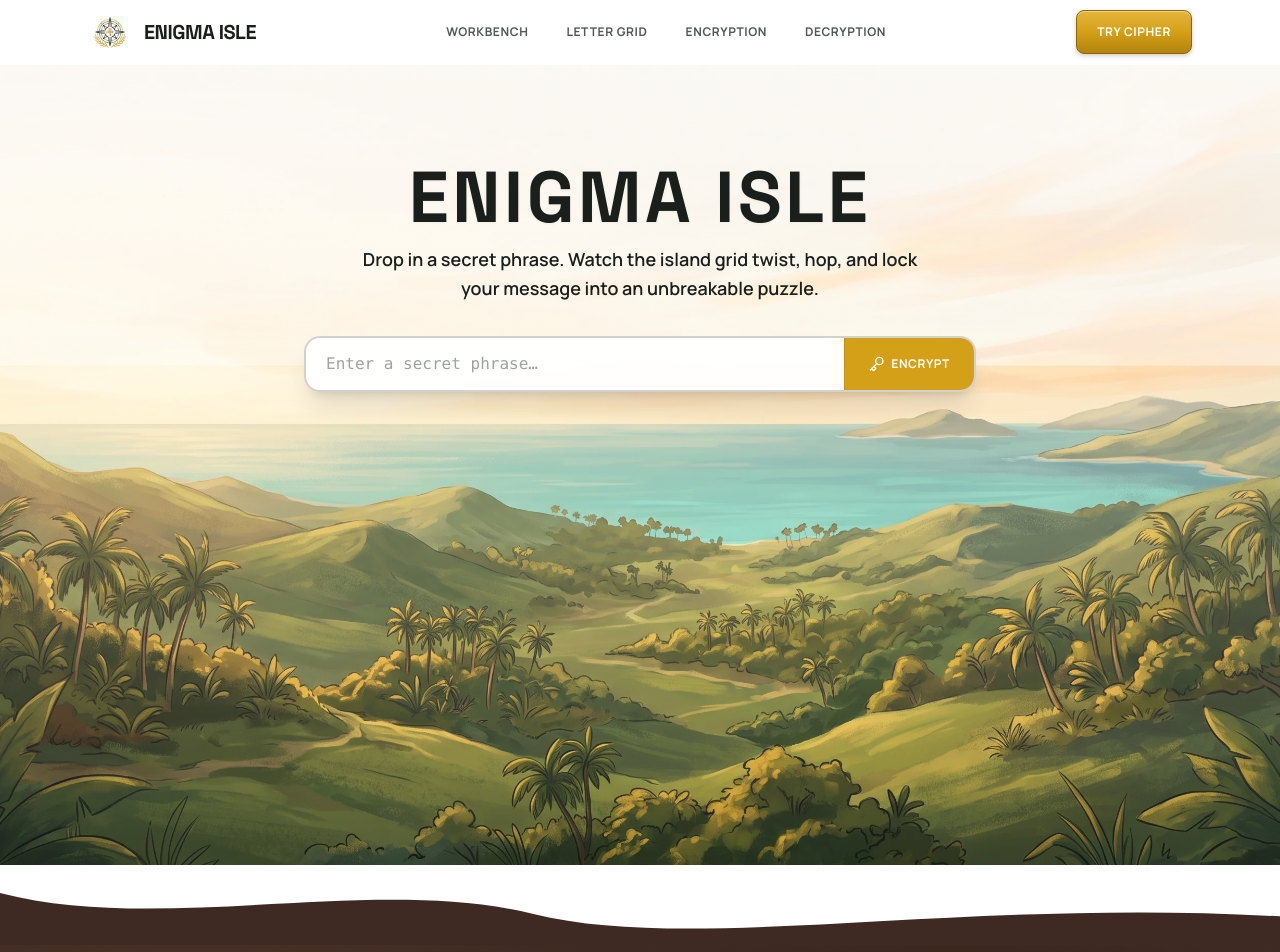
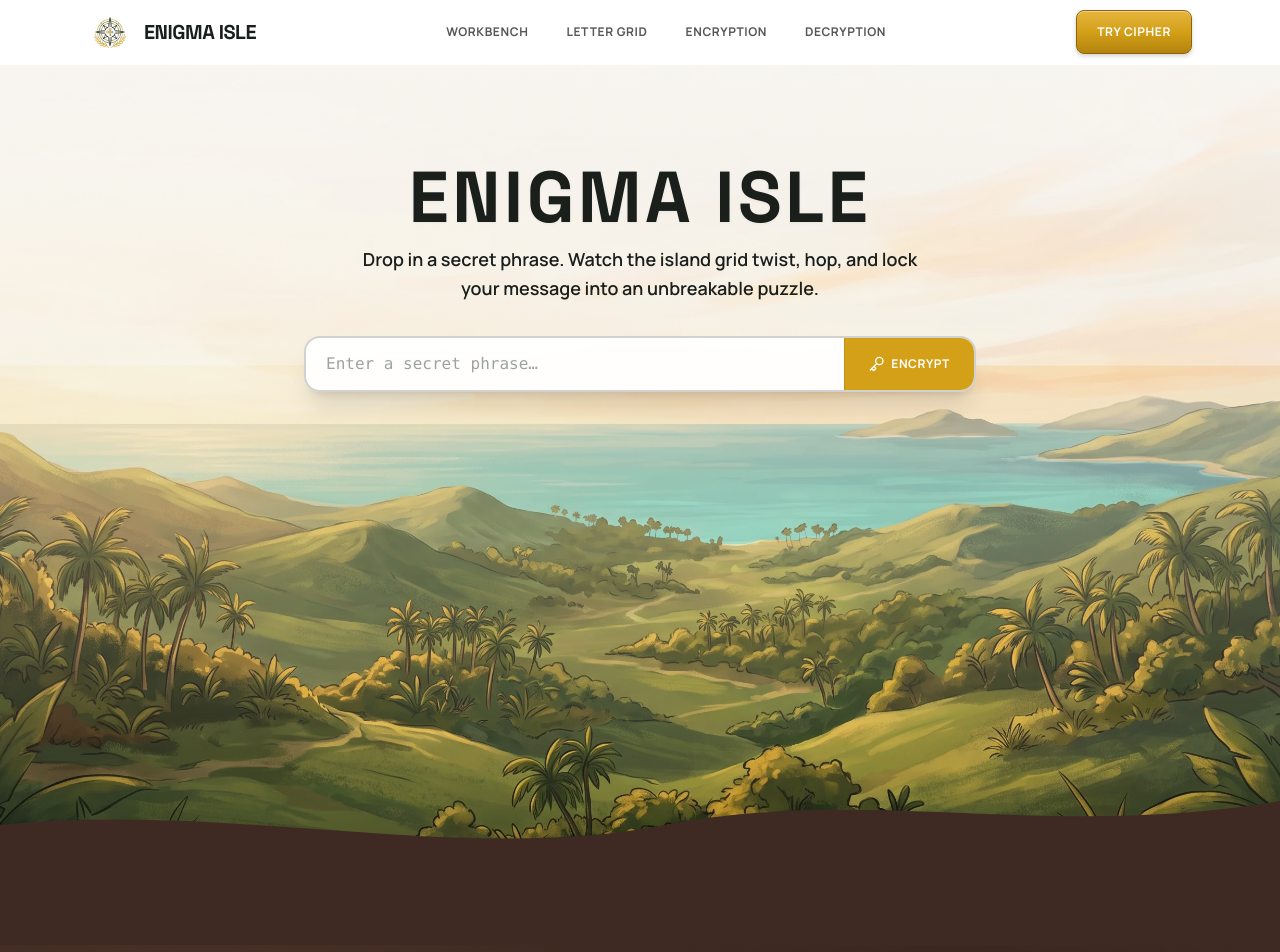
Before and after one commit to Dukeabaddon/Enigma-Isle, a React (Vite) app: page / in a window 1280 px wide. Shown: the top 952 px of the page. Built offline with nearby package versions, Linux system fonts and the light colour scheme.

Commit message:
feat(hero): wave mask on hero plate, seamless #3E2A22 dirt ground, dropdown dismiss, and smooth scroll

```diff
--- a/src/components/hero/HeroWorkbench.tsx
+++ b/src/components/hero/HeroWorkbench.tsx
@@ -1,4 +1,4 @@
-import { useState } from 'react';
+import { useState, useEffect, useRef } from 'react';
 import { Key } from 'lucide-react';
 import { useCipher } from '@/hooks/useCipher';
 import ResultExpand from './ResultExpand';
@@ -21,8 +21,35 @@ export default function HeroWorkbench() {
   const [stepsModalOpen, setStepsModalOpen] = useState(false);
   const [activeAction, setActiveAction] = useState<'encrypt' | 'decrypt'>('encrypt');
   const [dropdownOpen, setDropdownOpen] = useState(false);
+  const dropdownRef = useRef<HTMLDivElement>(null);
+
+  // Smooth scroll to expanded cipher result upon execution (Moat f9daf886)
+  useEffect(() => {
+    if (isExpanded && (encryptResult || decryptResult)) {
+      const timer = setTimeout(() => {
+        const el = document.getElementById('cipher-result');
+        if (el) {
+          el.scrollIntoView({ behavior: 'smooth', block: 'center' });
+        }
+      }, 150);
+      return () => clearTimeout(timer);
+    }
+  }, [isExpanded, encryptResult, decryptResult]);
+
+  // Close dropdown on outside click
+  useEffect(() => {
+    if (!dropdownOpen) return;
+    const handleClickOutside = (e: MouseEvent) => {
+      if (dropdownRef.current && !dropdownRef.current.contains(e.target as Node)) {
+        setDropdownOpen(false);
+      }
+    };
+    window.addEventListener('mousedown', handleClickOutside);
+    return () => window.removeEventListener('mousedown', handleClickOutside);
+  }, [dropdownOpen]);
 
   const handlePrimaryClick = () => {
+    setDropdownOpen(false);
     if (activeAction === 'encrypt') {
       handleEncrypt();
     } else {
@@ -30,18 +57,34 @@ export default function HeroWorkbench() {
     }
   };
 
+  // Immediate dropdown dismissal on alternate selection (Moat 5675e5b3 & 663bd05e)
   const handleSelectAlternate = (action: 'encrypt' | 'decrypt') => {
     setActiveAction(action);
     setDropdownOpen(false);
+    if (document.activeElement instanceof HTMLElement) {
+      document.activeElement.blur();
+    }
   };
 
   return (
     <section
       id="workbench"
-      className="relative w-full overflow-hidden bg-white min-h-[110dvh] flex flex-col justify-between"
+      className="relative w-full overflow-hidden bg-[#3E2A22] min-h-[110dvh] flex flex-col justify-between"
     >
-      {/* Background Island Scenic Plate with Tuned White Fade — Fixed to top 100dvh */}
-      <div className="absolute top-0 left-0 right-0 h-[100dvh] pointer-events-none select-none z-0 overflow-hidden">
+      {/* Hidden SVG Definition for Smooth Responsive Wave Clip-Path applied to island plate */}
+      <svg width="0" height="0" className="absolute pointer-events-none" aria-hidden="true">
+        <defs>
+          <clipPath id="hero-island-wave-cut" clipPathUnits="objectBoundingBox">
+            <path d="M 0,0 L 1,0 L 1,0.92 C 0.82,0.97 0.68,0.90 0.52,0.95 C 0.36,1.0 0.18,0.92 0,0.95 Z" />
+          </clipPath>
+        </defs>
+      </svg>
+
+      {/* Background Island Scenic Plate with Tuned White Fade and Wave Cut Bottom (Moat 6b0b1600 & ac5fd4b6) */}
+      <div
+        className="absolute top-0 left-0 right-0 h-[100dvh] pointer-events-none select-none z-0 overflow-hidden"
+        style={{ clipPath: 'url(#hero-island-wave-cut)' }}
+      >
         <div
           className="absolute inset-0 bg-cover bg-bottom opacity-95 max-sm:hidden"
           style={{ backgroundImage: `url('/images/hero-island.webp')` }}
@@ -51,7 +94,7 @@ export default function HeroWorkbench() {
           style={{ backgroundImage: `url('/images/hero-island-mobile.webp')` }}
         />
         {/* Soft, breathable top fade revealing lush island art */}
-        <div className="absolute inset-0 bg-gradient-to-b from-white/55 via-white/20 to-transparent" />
+        <div className="absolute inset-0 bg-gradient-to-b from-white/60 via-white/25 to-transparent" />
       </div>
 
       {/* Main Hero Interactive Container - Full Screen positioned higher */}
@@ -87,9 +130,10 @@ export default function HeroWorkbench() {
               }}
             />
 
-            {/* Key Cluster: ONLY ONE button visible at a time; hover dropdown switches active */}
+            {/* Key Cluster: ONLY ONE button visible at a time; clean state-controlled replacement */}
             <div
-              className="relative group shrink-0 flex items-stretch"
+              ref={dropdownRef}
+              className="relative shrink-0 flex items-stretch"
               onMouseEnter={() => setDropdownOpen(true)}
               onMouseLeave={() => setDropdownOpen(false)}
             >
@@ -100,7 +144,7 @@ export default function HeroWorkbench() {
                   onClick={handlePrimaryClick}
                   aria-label="Encrypt"
                   title="Run Encryption"
-                  className="inline-flex min-h-12 items-center justify-center gap-1.5 rounded-r-[14px] px-6 text-xs font-bold uppercase tracking-wider bg-[#D4A017] hover:bg-[#C29012] text-white active:scale-95 transition-all shadow-none sm:min-w-[6.5rem] border-l border-ink/10 whitespace-nowrap"
+                  className="inline-flex min-h-12 items-center justify-center gap-1.5 rounded-r-[14px] px-6 text-xs font-bold uppercase tracking-wider bg-[#D4A017] hover:bg-[#C29012] text-white active:scale-95 transition-all shadow-none sm:min-w-[6.5rem] border-l border-ink/10 whitespace-nowrap cursor-pointer"
                 >
                   <Key className="h-4 w-4 text-white" aria-hidden />
                   <span className="font-bold">Encrypt</span>
@@ -111,26 +155,23 @@ export default function HeroWorkbench() {
                   onClick={handlePrimaryClick}
                   aria-label="Decrypt"
                   title="Run Decryption"
-                  className="inline-flex min-h-12 items-center justify-center gap-1.5 rounded-r-[14px] px-6 text-xs font-bold uppercase tracking-wider bg-[#2F8F6B] hover:bg-[#267759] text-white active:scale-95 transition-all shadow-none sm:min-w-[6.5rem] border-l border-ink/10 whitespace-nowrap"
+                  className="inline-flex min-h-12 items-center justify-center gap-1.5 rounded-r-[14px] px-6 text-xs font-bold uppercase tracking-wider bg-[#2F8F6B] hover:bg-[#267759] text-white active:scale-95 transition-all shadow-none sm:min-w-[6.5rem] border-l border-ink/10 whitespace-nowrap cursor-pointer"
                 >
                   <Key className="h-4 w-4 text-white" aria-hidden />
                   <span className="font-bold">Decrypt</span>
                 </button>
               )}
 
-              {/* Hover / Focus Dropdown: Replaces active button upon click */}
-              <div
-                className={`absolute right-0 top-full pt-1.5 z-30 ${
-                  dropdownOpen ? 'block' : 'hidden group-hover:block group-focus-within:block'
-                }`}
-              >
+              {/* State-controlled Dropdown: Closes immediately on selection (Moat 5675e5b3) */}
+              {dropdownOpen && (
+                <div className="absolute right-0 top-full pt-1.5 z-30 animate-in fade-in zoom-in-95 duration-100">
                   {activeAction === 'encrypt' ? (
                     <button
                       type="button"
                       data-testid="cipher-toggle"
                       onClick={() => handleSelectAlternate('decrypt')}
                       title="Switch to Decrypt"
-                    className="inline-flex min-h-11 items-center justify-center gap-1.5 rounded-xl px-5 py-2.5 text-xs font-bold uppercase tracking-wider bg-[#2F8F6B] hover:bg-[#267759] text-white shadow-xl active:scale-95 transition-all whitespace-nowrap border border-white/20"
+                      className="inline-flex min-h-11 items-center justify-center gap-1.5 rounded-xl px-5 py-2.5 text-xs font-bold uppercase tracking-wider bg-[#2F8F6B] hover:bg-[#267759] text-white shadow-xl active:scale-95 transition-all whitespace-nowrap border border-white/20 cursor-pointer"
                     >
                       <Key className="h-4 w-4 text-white" />
                       <span>Decrypt</span>
@@ -141,13 +182,14 @@ export default function HeroWorkbench() {
                       data-testid="cipher-toggle"
                       onClick={() => handleSelectAlternate('encrypt')}
                       title="Switch to Encrypt"
-                    className="inline-flex min-h-11 items-center justify-center gap-1.5 rounded-xl px-5 py-2.5 text-xs font-bold uppercase tracking-wider bg-[#D4A017] hover:bg-[#C29012] text-white shadow-xl active:scale-95 transition-all whitespace-nowrap border border-white/20"
+                      className="inline-flex min-h-11 items-center justify-center gap-1.5 rounded-xl px-5 py-2.5 text-xs font-bold uppercase tracking-wider bg-[#D4A017] hover:bg-[#C29012] text-white shadow-xl active:scale-95 transition-all whitespace-nowrap border border-white/20 cursor-pointer"
                     >
                       <Key className="h-4 w-4 text-white" />
                       <span>Encrypt</span>
                     </button>
                   )}
                 </div>
+              )}
             </div>
           </div>
 
@@ -177,20 +219,6 @@ export default function HeroWorkbench() {
         encryptTraces={encryptResult?.traces}
         decryptTraces={decryptResult?.traces}
       />
-
-      {/* Bottom Curve Wave Transition matching Section 2 Brown Dirt #3E2A22 */}
-      {!isExpanded && (
-        <div className="relative z-20 w-full overflow-hidden leading-none pointer-events-none -mb-1">
-          <svg
-            className="w-full h-8 sm:h-14 text-[#3E2A22]"
-            viewBox="0 0 1200 120"
-            preserveAspectRatio="none"
-            fill="currentColor"
-          >
-            <path d="M0,0 C150,90 350,-40 500,45 C650,130 900,10 1200,50 L1200,120 L0,120 Z" />
-          </svg>
-        </div>
-      )}
     </section>
   );
 }
--- a/src/components/hero/ResultExpand.tsx
+++ b/src/components/hero/ResultExpand.tsx
@@ -44,17 +44,18 @@ export default function ResultExpand({
           <div
             className="w-full bg-[#3E2A22] bg-repeat-x py-16 sm:py-24 px-4 sm:px-6 relative min-h-[100dvh] flex flex-col justify-center"
             style={{
-              backgroundImage: `url('/images/hero-dirt.webp'), radial-gradient(circle at 20% 80%, rgba(90,60,45,0.4) 0%, transparent 40%), radial-gradient(circle at 80% 90%, rgba(70,45,30,0.5) 0%, transparent 45%)`,
-              backgroundSize: 'auto 280px, 100% 100%, 100% 100%',
+              backgroundImage: `linear-gradient(to bottom, #3E2A22 0%, #3E2A22 25px, transparent 80px), url('/images/hero-dirt.webp'), radial-gradient(circle at 20% 80%, rgba(90,60,45,0.4) 0%, transparent 40%), radial-gradient(circle at 80% 90%, rgba(70,45,30,0.5) 0%, transparent 45%)`,
+              backgroundSize: '100% 80px, auto 280px, 100% 100%, 100% 100%',
+              backgroundPosition: 'top center, center -40px, center, center',
               backgroundColor: '#3E2A22',
             }}
           >
             {/* Sediment rocks & strata overlay */}
-            <div className="absolute inset-0 bg-[#3E2A22]/50 pointer-events-none" />
+            <div className="absolute inset-0 bg-[#3E2A22]/45 pointer-events-none" />
 
             <div className="relative z-10 max-w-2xl mx-auto w-full space-y-4">
               {/* Parchment Paper Card */}
-              <div className="relative parchment-paper p-6 sm:p-8 bg-[#FFFDF7] text-ink shadow-2xl">
+              <div id="cipher-result" className="relative parchment-paper p-6 sm:p-8 bg-[#FFFDF7] text-ink shadow-2xl scroll-mt-28">
                 {/* Result header */}
                 <div className="flex flex-col sm:flex-row sm:items-center justify-between gap-4 pb-4 border-b border-ink/10">
                   <div className="space-y-1">
```
Lines whose indentation alone changed are shown as unchanged.
